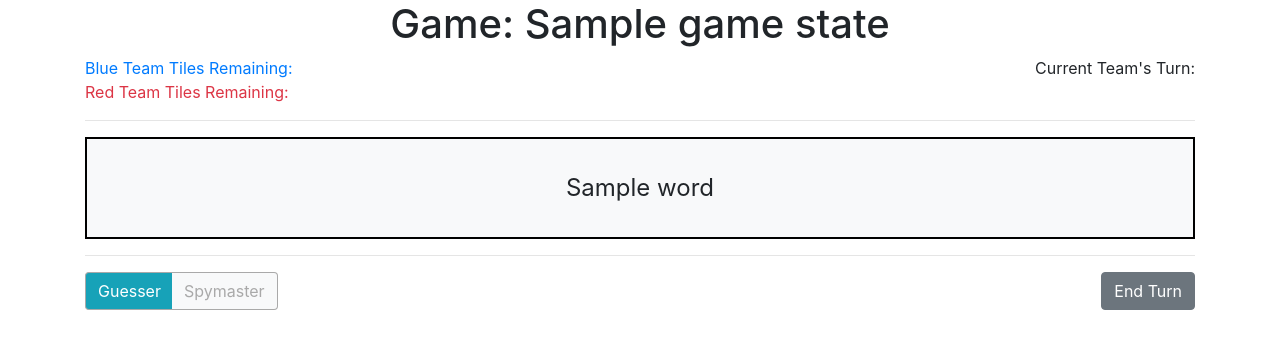
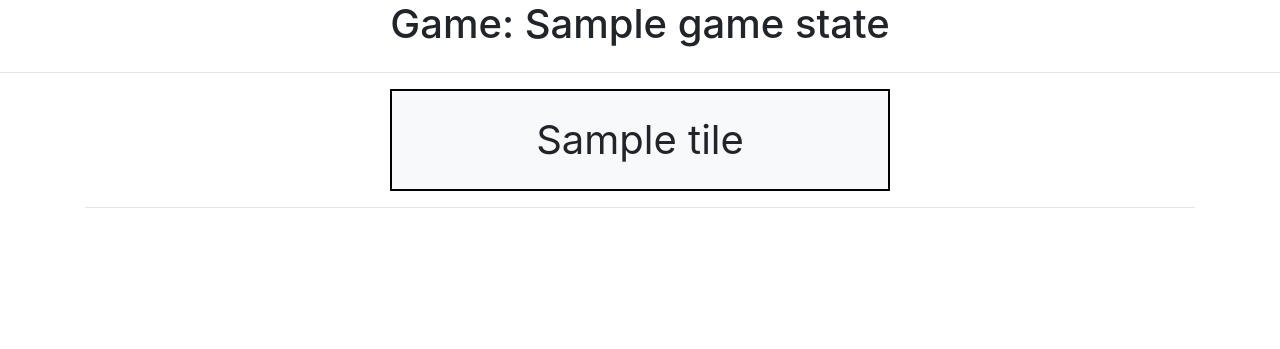
Before and after one commit to Tyler-Yates/scrambled-words, a Python web app: template application/templates/game.html in a window 1280 px wide. Shown: the top 349 px of the page. Run offline with Jinja, Linux system fonts and the light colour scheme; the template is opened without the code that fills it: most values are stand-ins (such as "Sample title", 1, 10 or a date in 2020).

Commit message:
Update to get game visuals working

```diff
--- a/application/data/game_state.py
+++ b/application/data/game_state.py
@@ -65,7 +65,7 @@ class GameState:
             # Find all locations where the current character is on the board.
             character_locations = []
             for i in range(0, len(self.game_tiles)):
-                if self.game_tiles[i] == character:
+                if self.game_tiles[i].lower() == character.lower():
                     character_locations.append(i)
 
             if possible_paths is None:
@@ -124,5 +124,5 @@ class GameState:
     def _generate_tiles() -> List[str]:
         tiles = []
         for i in range(0, TOTAL_TILES):
-            tiles[i] = random.choice(string.ascii_lowercase)
+            tiles.append(random.choice(string.ascii_uppercase))
         return tiles
--- a/application/static/game.css
+++ b/application/static/game.css
@@ -4,33 +4,20 @@
 
 .btn-tile {
     height: 100px;
-    font-size: 150%;
+    font-size: 250%;
     box-sizing: border-box;
     -moz-box-sizing: border-box;
     -webkit-box-sizing: border-box;
     border: 1px solid black !important;
+    color: black;
+}
+
+.btn-tile:disabled {
+    opacity: 100;
 }
 
 #inner-button-container {
     padding: 0;
     border: 1px solid black;
+    width: 500px;
 }
-
-#spymaster-button {
-    border-color: darkgray;
-    border-left: 0;
-}
-
-#guesser-button {
-    border-color: darkgray;
-    border-right: 0;
-}
-
-.gray-button {
-    color: darkgray;
-}
-
-.btn-dark:disabled {
-    background-color: #444444;
-    opacity: 100;
-}
--- a/application/static/game.js
+++ b/application/static/game.js
@@ -1,5 +1,3 @@
-let spymasterMode = false;
-
 $(document).ready(function () {
     const socket = io.connect('https://' + document.domain + ':' + location.port);
 
@@ -31,46 +29,8 @@ $(document).ready(function () {
 
 // Function that sets up the logic for emitting a socket message when clicking on a button.
 function add_button_event_listeners(socket, roomName) {
-    // Add an event wrapper to the entire button div but filter clicks only for button elements.
-    const buttonWrapper = document.getElementById('button-container');
-    buttonWrapper.addEventListener('click', (event) => {
-        const isButton = event.target.nodeName === 'BUTTON';
-        if (!isButton) {
-            return;
-        }
 
-        const inputId = `${event.target.id}-input`;
-        const inputElement = document.getElementById(inputId);
-
-        socket.emit('guess', {'room': roomName, 'guess': inputElement.value});
-    });
-
-    // Add event listener to the end turn button.
-    const endTurnButton = document.getElementById('end-turn-button');
-    endTurnButton.addEventListener('click', (event) => {
-        socket.emit('end_turn', {'room': roomName});
-    });
-
-    // Add event listeners to the player mode buttons.
-    const sypmasterButton = document.getElementById('spymaster-button');
-    const guesserButton = document.getElementById('guesser-button');
-    sypmasterButton.addEventListener('click', (event) => {
-        spymasterMode = true;
-
-        sypmasterButton.setAttribute("class", "btn btn-info shadow-none");
-        guesserButton.setAttribute("class", "btn btn-light gray-button shadow-none");
-
-        socket.emit('player_mode_change', {'room': roomName});
-    });
-    guesserButton.addEventListener('click', (event) => {
-        spymasterMode = false;
-
-        sypmasterButton.setAttribute("class", "btn btn-light gray-button shadow-none");
-        guesserButton.setAttribute("class", "btn btn-info shadow-none");
-
-        socket.emit('player_mode_change', {'room': roomName});
-    });
-
+    // Add event listener to new game button
     document.getElementById("new-game-button").addEventListener('click', (event) => {
         confirmAndStartNewGame(socket, roomName);
     });
@@ -83,66 +43,3 @@ function confirmAndStartNewGame(socket, roomName) {
         socket.emit('new_game', {'room': roomName});
     }
 }
-
-// Handle updates related to teams.
-function update_team_information(game_state) {
-    const blue_team_tiles_remaining = game_state.blue_team_tiles_remaining;
-    document.getElementById('blue-team-tiles-remaining').innerText = `${blue_team_tiles_remaining}`;
-
-    const red_team_tiles_remaining = game_state.red_team_tiles_remaining;
-    document.getElementById('red-team-tiles-remaining').innerText = `${red_team_tiles_remaining}`;
-
-    let current_team = game_state.current_team;
-
-    if (game_state.hasOwnProperty("winning_team")) {
-        const teamLabelElement = document.getElementById('team-label');
-        teamLabelElement.innerText = "Winning Team:";
-        current_team = game_state.winning_team;
-
-        const endTurnButton = document.getElementById("end-turn-button");
-        endTurnButton.style.display = "none";
-
-        const newGameButton = document.getElementById("new-game-button");
-        newGameButton.style.display = "";
-    }
-
-    if (current_team === 1) {
-        const currentTeamElement = document.getElementById('current-team');
-        currentTeamElement.innerText = "Blue Team";
-        currentTeamElement.setAttribute("class", "text-primary");
-    } else {
-        const currentTeamElement = document.getElementById('current-team');
-        currentTeamElement.innerText = "Red Team";
-        currentTeamElement.setAttribute("class", "text-danger");
-    }
-}
-
-// Handle an update to a particular tile.
-function update_tile(word, hidden_value, guessed) {
-    const tile = document.getElementById(`button-${word}`);
-
-    let category = "btn-light";
-
-    if (guessed || spymasterMode) {
-        // Make button unclickable
-        const disabledAttribute = document.createAttribute("disabled");
-        tile.setAttributeNode(disabledAttribute);
-
-        if (hidden_value === 3) {
-            category = "btn-dark";
-        } else if (hidden_value === 2) {
-            category = "btn-danger";
-        } else if (hidden_value === 1) {
-            category = "btn-primary";
-        } else {
-            category = "btn-secondary";
-        }
-    } else {
-        if (tile.hasAttribute("disabled")) {
-            tile.removeAttribute("disabled");
-        }
-    }
-
-
-    tile.setAttribute("class", `btn btn-tile btn-block shadow-none rounded-0 ${category}`);
-}
--- a/application/templates/game.html
+++ b/application/templates/game.html
@@ -14,34 +14,15 @@
     <h1>Game: <span id="game-name">{{ game_state.game_name }}</span></h1>
 </div>
 
-<div class="container">
-    <div class="row">
-        <div class="col text-primary">
-            Blue Team Tiles Remaining: <span id="blue-team-tiles-remaining"></span>
-        </div>
-
-        <div class="col text-right">
-            <span id="team-label">Current Team's Turn:</span>
-        </div>
-    </div>
-    <div class="row">
-        <div class="col text-danger">
-            Red Team Tiles Remaining: <span id="red-team-tiles-remaining"></span>
-        </div>
-        <div class="col text-right">
-            <span id="current-team"></span>
-        </div>
-    </div>
 <div class="row">
     <div class="col">
         <hr>
     </div>
 </div>
-</div>
 
 <div id="button-container" class="container">
-<div id="inner-button-container">
-    {% for game_tile in game_state.game_tiles.values() %}
+    <div id="inner-button-container" class="container">
+        {% for tile in game_state.game_tiles %}
             {% if loop.index0 is divisibleby(5) %}
                 {% if loop.index0 != 0 %}
                     </div>
@@ -50,9 +31,8 @@
             {% endif %}
 
             <div class="col">
-            <button id="button-{{ game_tile.word }}" class="btn btn-tile btn-light btn-block rounded-0">
-                <input type="hidden" id="button-{{ game_tile.word }}-input" name="word" value="{{ game_tile.word }}"/>
-                {{ game_tile.word }}
+                <button id="button-{{ tile }}" class="btn btn-tile btn-light btn-block rounded-0" disabled>
+                    {{ tile }}
                 </button>
             </div>
         {% endfor %}
@@ -67,12 +47,7 @@
         </div>
     </div>
     <div class="row">
-        <div class="col btn-group">
-            <button id="guesser-button" class="btn btn-info">Guesser</button>
-            <button id="spymaster-button" class="btn btn-light gray-button">Spymaster</button>
-        </div>
         <div class="col text-right">
-            <button id="end-turn-button" class="btn btn-secondary">End Turn</button>
             <button id="new-game-button" class="btn btn-success" style="display: none">New Game</button>
         </div>
     </div>
```
Lines whose indentation alone changed are shown as unchanged.
